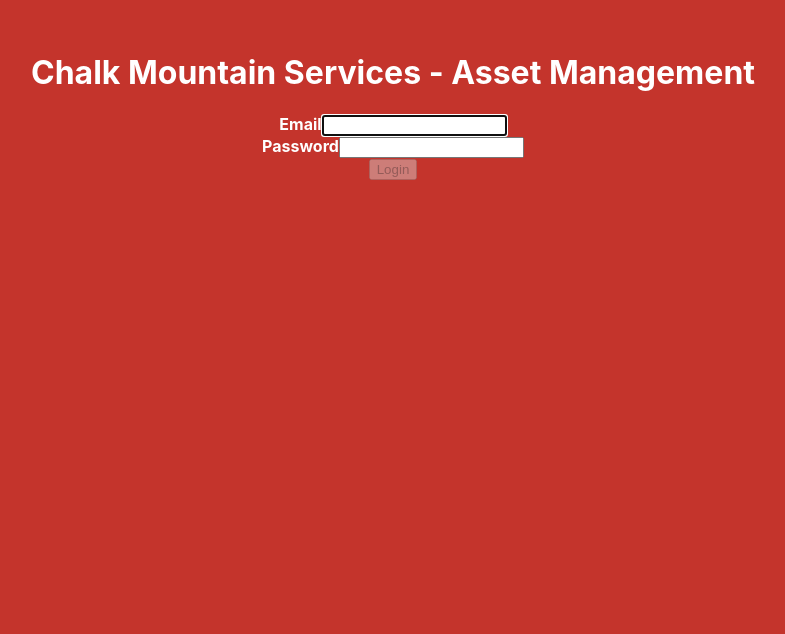
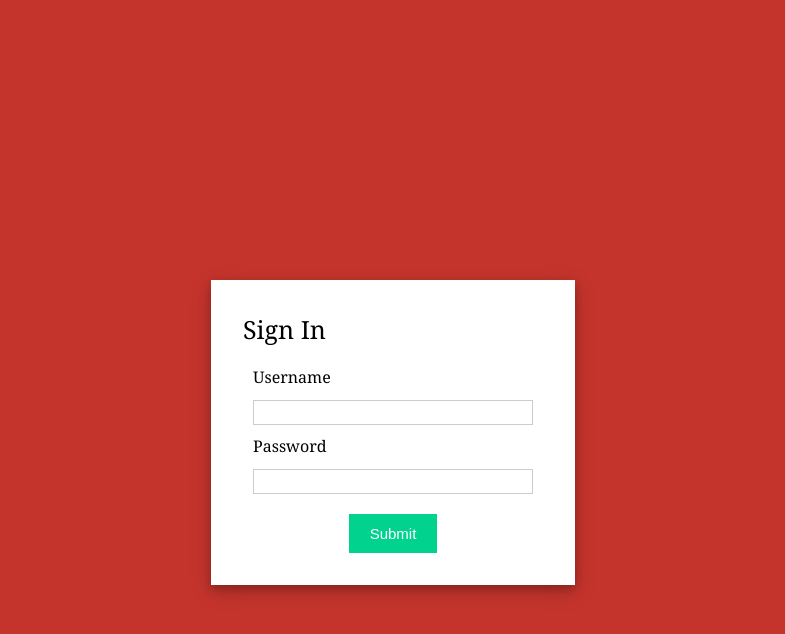
Before and after one commit to emsanders1/ChalkMountainAssetManagement, a React (Create React App) app: page /login in a window 1280 px wide. Shown: the top 634 px of the page, without its empty margins (247-1032 px from the left). Built offline with nearby package versions, Linux system fonts and the light colour scheme.

Commit message:
login page update

```diff
--- a/src/pages/Login.css
+++ b/src/pages/Login.css
@@ -1,9 +1,64 @@
-.login{
-    color: white;
+.app {
+    font-family: sans-serif;
     display: flex;
-    text-align: center;
+    align-items: center;
     justify-content: center;
     flex-direction: column;
-    align-items: center;
-    font-weight: bold;
-}
+    gap: 20px;
+    height: 100vh;
+    font-family: Cambria, Cochin, Georgia, Times, "Times New Roman", serif;
+    background-color: #c4342c;
+  }
+
+  input[type="text"],
+  input[type="password"] {
+    height: 25px;
+    border: 1px solid rgba(0, 0, 0, 0.2);
+  }
+
+  input[type="submit"] {
+    margin-top: 10px;
+    cursor: pointer;
+    font-size: 15px;
+    background: #01d28e;
+    border: 1px solid #01d28e;
+    color: #fff;
+    padding: 10px 20px;
+  }
+
+  input[type="submit"]:hover {
+    background: #6cf0c2;
+  }
+
+  .button-container {
+    width: 300px;
+    display: flex;
+    justify-content: center;
+  }
+
+  .login-form {
+    background-color: white;
+    padding: 2rem;
+    box-shadow: 0 4px 8px 0 rgba(0, 0, 0, 0.2), 0 6px 20px 0 rgba(0, 0, 0, 0.19);
+  }
+
+  .list-container {
+    display: flex;
+  }
+
+  .error {
+    color: red;
+    font-size: 12px;
+  }
+
+  .title {
+    font-size: 25px;
+    margin-bottom: 20px;
+  }
+
+  .input-container {
+    display: flex;
+    flex-direction: column;
+    gap: 12px;
+    margin: 10px;
+  }
--- a/src/pages/Login.js
+++ b/src/pages/Login.js
@@ -1,33 +1,86 @@
 import React, { useState } from "react";
-import Form from "react-bootstrap/Form";
-import Button from "react-bootstrap/Button";
+import ReactDOM from "react-dom";
+
 import "./Login.css";
 
 export default function Login() {
-  const [email, setEmail] = useState("");
-  const [password, setPassword] = useState("");
-  function validateForm() {
-    return email.length > 0 && password.length > 0;
-  }
-  function handleSubmit(event) {
+  // React States
+  const [errorMessages, setErrorMessages] = useState({});
+  const [isSubmitted, setIsSubmitted] = useState(false);
+
+  // User Login info
+  const database = [
+    {
+      username: "user1",
+      password: "pass1"
+    },
+    {
+      username: "user2",
+      password: "pass2"
+    }
+  ];
+
+  const errors = {
+    uname: "invalid username",
+    pass: "invalid password"
+  };
+
+  const handleSubmit = (event) => {
+    //Prevent page reload
     event.preventDefault();
-  }
-  return (
-    <div className="login">
-        <h1 className="title">Chalk Mountain Services - Asset Management</h1>
-        <Form onSubmit={handleSubmit} className="userAndPass">
-            <Form.Group size="lg" controlId="email">
-            <Form.Label>Email</Form.Label>
-            <Form.Control autoFocus type="email" value={email} onChange={(e) => setEmail(e.target.value)}/>
-            </Form.Group>
-            <Form.Group size="lg" controlId="password">
-            <Form.Label>Password</Form.Label>
-            <Form.Control type="password" value={password} onChange={(e) => setPassword(e.target.value)}/>
-            </Form.Group>
-            <Button block size="lg" type="submit" disabled={!validateForm()}>Login</Button>
-        </Form>
+
+    var { uname, pass } = document.forms[0];
+
+    // Find user login info
+    const userData = database.find((user) => user.username === uname.value);
+
+    // Compare user info
+    if (userData) {
+      if (userData.password !== pass.value) {
+        // Invalid password
+        setErrorMessages({ name: "pass", message: errors.pass });
+      } else {
+        setIsSubmitted(true);
+      }
+    } else {
+      // Username not found
+      setErrorMessages({ name: "uname", message: errors.uname });
+    }
+  };
+
+  // Generate JSX code for error message
+  const renderErrorMessage = (name) =>
+    name === errorMessages.name && (
+      <div className="error">{errorMessages.message}</div>
+    );
+
+  // JSX code for login form
+  const renderForm = (
+    <div className="form">
+      <form onSubmit={handleSubmit}>
+        <div className="input-container">
+          <label>Username </label>
+          <input type="text" name="uname" required />
+          {renderErrorMessage("uname")}
+        </div>
+        <div className="input-container">
+          <label>Password </label>
+          <input type="password" name="pass" required />
+          {renderErrorMessage("pass")}
+        </div>
+        <div className="button-container">
+          <input type="submit" />
+        </div>
+      </form>
     </div>
-
   );
 
+  return (
+    <div className="app">
+      <div className="login-form">
+        <div className="title">Sign In</div>
+        {isSubmitted ? <div>User is successfully logged in</div> : renderForm}
+      </div>
+    </div>
+  );
 }
```
